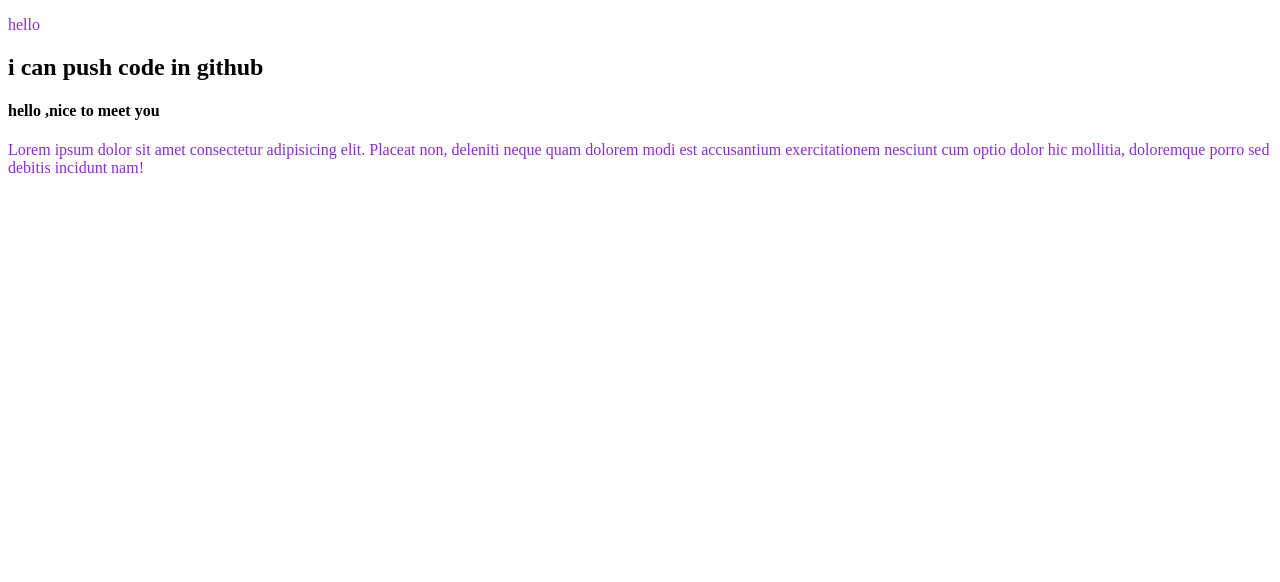
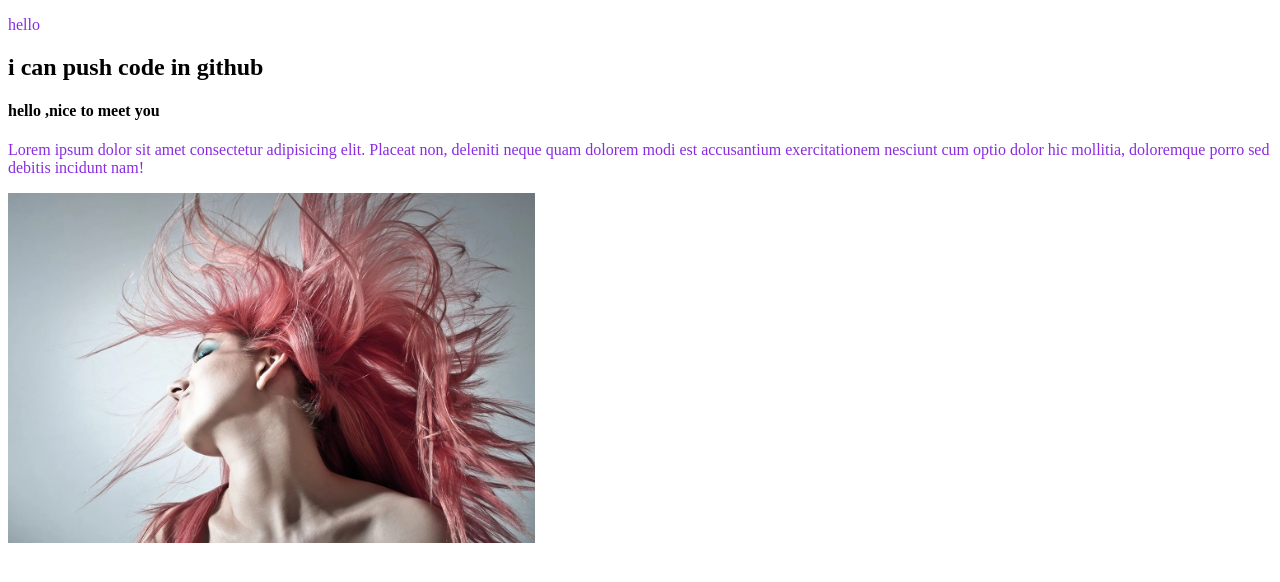
Before and after one commit to Abdullah-Sayeed/my-second-repo, a plain HTML site: page index.html in a window 1280 px wide. Drawn offline with Linux system fonts and the light colour scheme.

Commit message:
image uploaded

```diff
--- a/index.html
+++ b/index.html
@@ -12,5 +12,6 @@
     <h2>i can push code in github</h2>
     <h4>hello ,nice to meet you</h4>
     <p>Lorem ipsum dolor sit amet consectetur adipisicing elit. Placeat non, deleniti neque quam dolorem modi est accusantium exercitationem nesciunt cum optio dolor hic mollitia, doloremque porro sed debitis incidunt nam!</p>
+    <img src="images/3-before.jpg">
 </body>
 </html>
--- a/style.css
+++ b/style.css
@@ -1,3 +1,6 @@
 p{
     color: blueviolet;
 }
+img{
+    height: 350px;
+}
```
Also changed, not shown: images/3-before.jpg (added), images/images.jpg (added), 1 other file.
